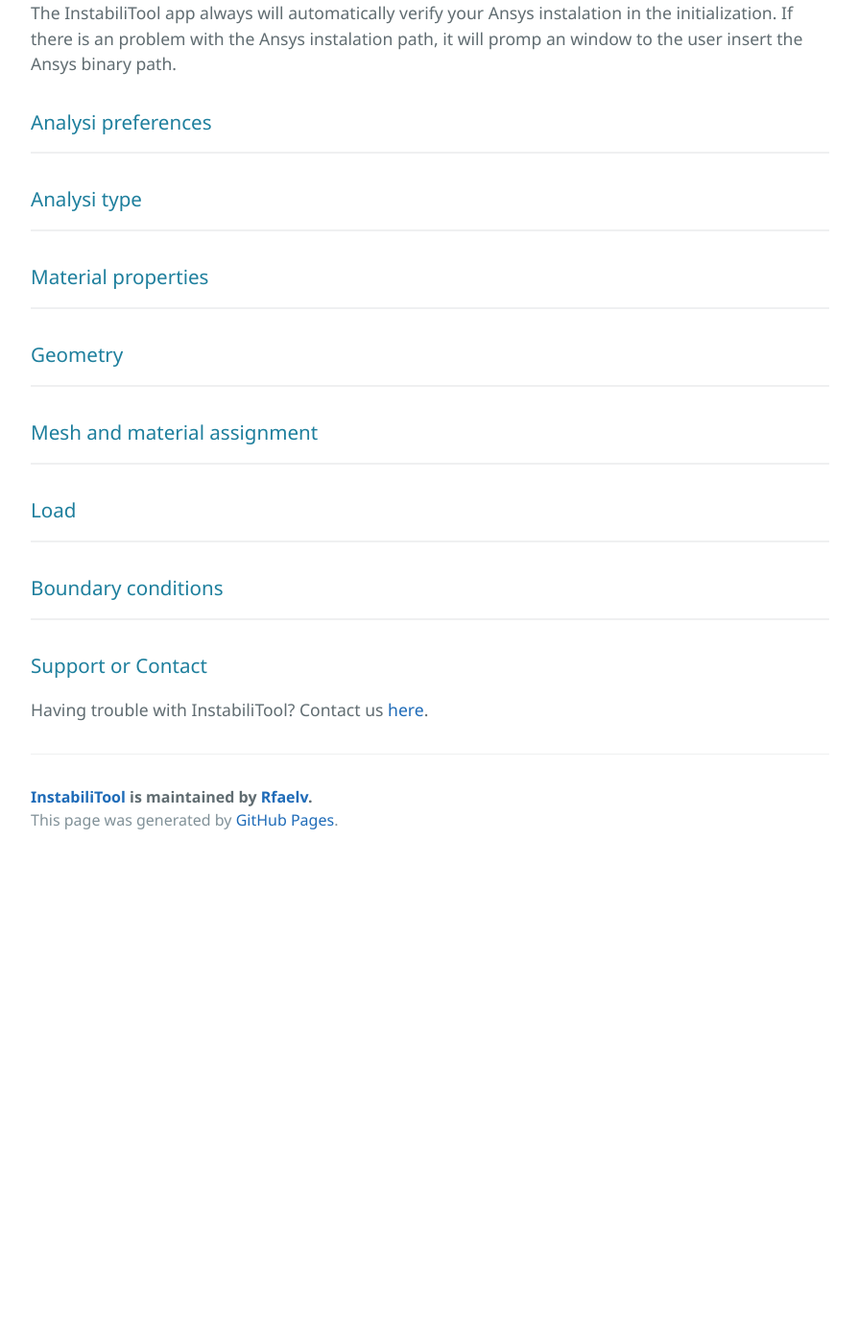
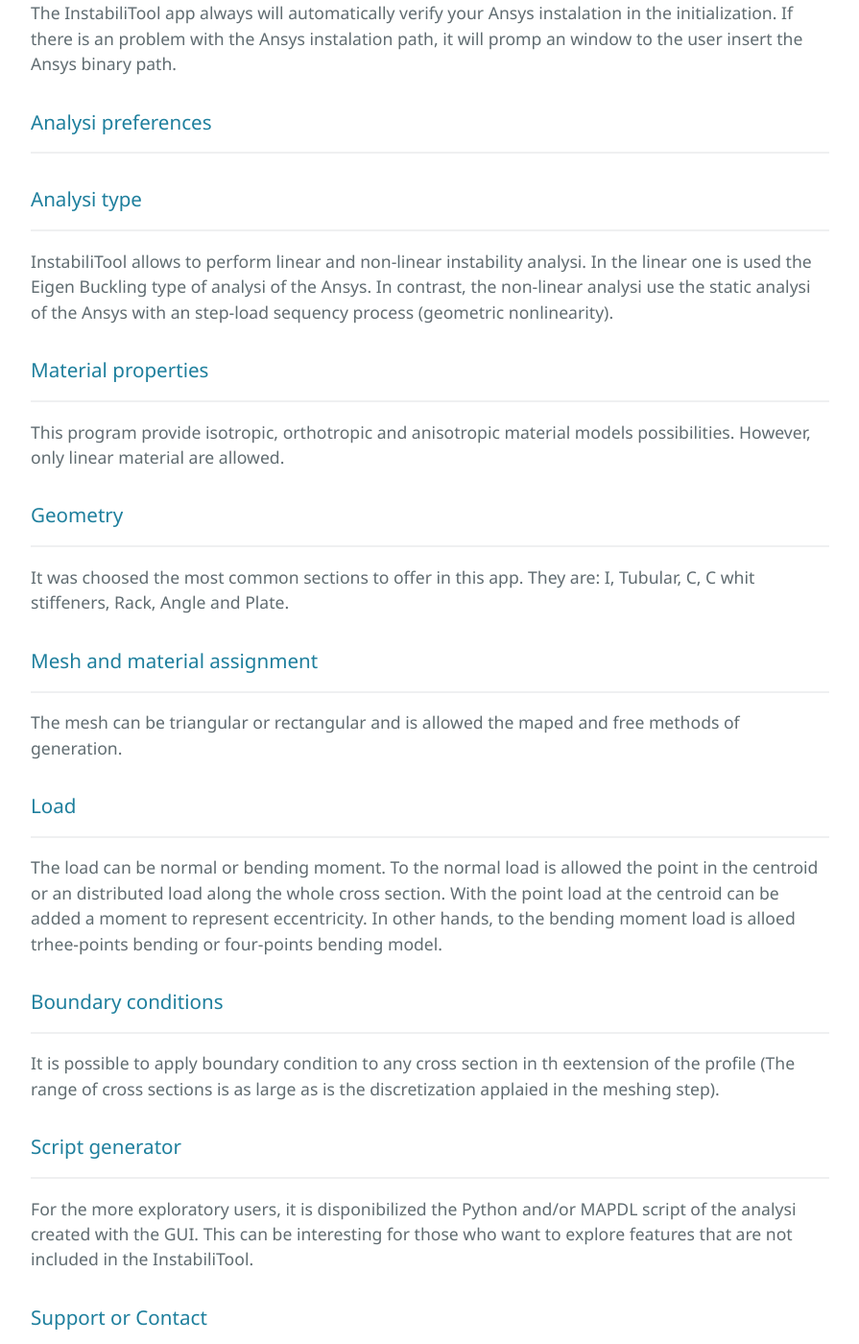
Before and after one commit to Rfaelv/InstabiliTool, a Jekyll site: the page built from documentation.md, in a window 1280 px wide and 1400 px high, scrolled down 983 px. Shown: the whole window at 96% size, without its empty margins (192-1087 px from the left). Built offline with Jekyll 4.4.1, drawn with Linux system fonts in a browser that asks for light colours; our own code applies the rules of GitHub Pages for plain Markdown files; before the commit the page ends 1881 px from its top, so only the background shows below that.

Commit message:
Update documentation.md

```diff
--- a/documentation.md
+++ b/documentation.md
@@ -19,21 +19,32 @@ The InstabiliTool app always will automatically verify your Ansys instalation in
 
 ### Analysi type
 ---
+InstabiliTool allows to perform linear and non-linear instability analysi. In the linear one is used the Eigen Buckling type of analysi of the Ansys. In contrast, the non-linear analysi use the static analysi of the Ansys with an step-load sequency process (geometric nonlinearity).
 
 ### Material properties
 ---
+This program provide isotropic, orthotropic and anisotropic material models possibilities. However, only linear material are allowed.
 
 ### Geometry
 ---
+It was choosed the most common sections to offer in this app. They are: I, Tubular, C, C whit stiffeners, Rack, Angle and Plate.
 
 ### Mesh and material assignment
 ---
+The mesh can be triangular or rectangular and is allowed the maped and free methods of generation.
 
 ### Load
 ---
+The load can be normal or bending moment. To the normal load is allowed the point in the centroid or an distributed load along the whole cross section. With the point load at the centroid can be added a moment to represent eccentricity.
+In other hands, to the bending moment load is alloed trhee-points bending or four-points bending model.
 
 ### Boundary conditions
 ---
+It is possible to apply boundary condition to any cross section in th eextension of the profile (The range of cross sections is as large as is the discretization applaied in the meshing step).
+
+### Script generator
+---
+For the more exploratory users, it is disponibilized the Python and/or MAPDL script of the analysi created with the GUI. This can be interesting for those who want to explore features that are not included in the InstabiliTool.
 
 ### Support or Contact
 
```
